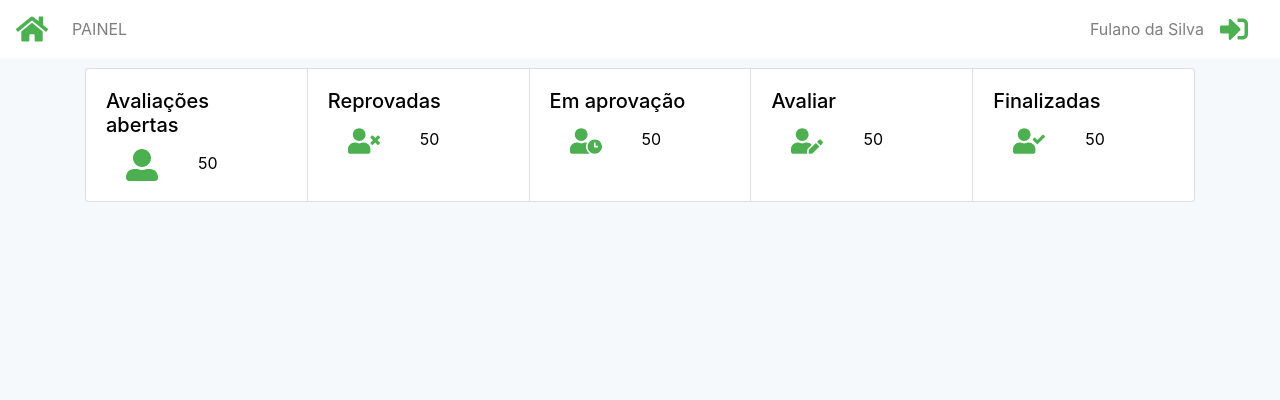
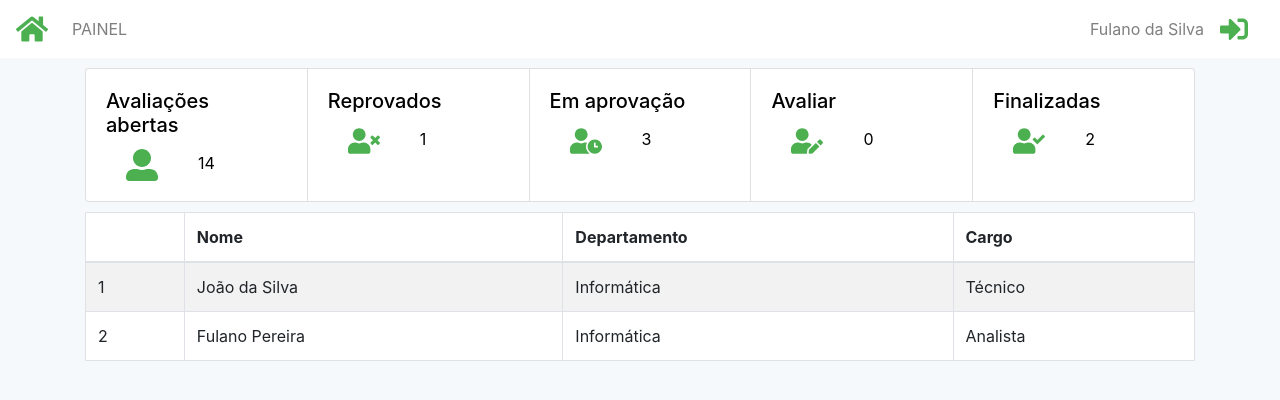
Before and after one commit to lucianovsjr/avd, a React (Create React App) app: page / in a window 1280 px wide. Shown: the top 400 px of the page. Built offline with nearby package versions, Linux system fonts and the light colour scheme.

Commit message:
Add List in Home

```diff
--- a/src/pages/Home/index.js
+++ b/src/pages/Home/index.js
@@ -1,59 +1,121 @@
-import React from 'react';
+import React, { Component } from 'react';
 import { Container, CardGroup } from 'react-bootstrap';
-import { FaUserAlt, FaUserTimes, FaUserClock, FaUserEdit, FaUserCheck } from 'react-icons/fa';
+import { FaUserAlt, FaUserTimes, FaUserClock, FaUserEdit, FaUserCheck, FaUserCircle } from 'react-icons/fa';
 
-import { CardHome } from './styles';
+import { CardHome, TableHome } from './styles';
 
-export default function Home() {
+function CardIcon({ icon }) {
+  switch(icon) {
+    case 'FaUserAlt':
+      return <FaUserAlt size={32} color="#4CAF50" />;
+    case 'FaUserTimes':
+      return <FaUserTimes size={32} color="#4CAF50" />;
+    case 'FaUserClock':
+      return <FaUserClock size={32} color="#4CAF50" />;
+    case 'FaUserEdit':
+      return <FaUserEdit size={32} color="#4CAF50" />;
+    case 'FaUserCheck':
+      return <FaUserCheck size={32} color="#4CAF50" />;
+    default:
+      return <FaUserCircle size={32} color="#4CAF50" />;
+  };
+}
+
+function Cards({ cards }) {
   return (
-    <Container fluid="md">
-      <CardGroup>
-        <CardHome onClick={() => {console.log('teste');}}>
+    <CardGroup>
+      { cards.map(card => (
+        <CardHome key={card.title} onClick={() => {console.log('teste');}}>
           <CardHome.Body>
-            <CardHome.Title>Avaliações abertas</CardHome.Title>
+            <CardHome.Title>{card.title}</CardHome.Title>
             <CardHome.Text>
-              <FaUserAlt size={32} color="#4CAF50" />
-              <span>50</span>
+              <CardIcon icon={card.icon}/>
+              <span>{card.total}</span>
             </CardHome.Text>
           </CardHome.Body>
         </CardHome>
-        <CardHome onClick={() => {console.log('teste');}}>
-          <CardHome.Body>
-            <CardHome.Title>Reprovadas</CardHome.Title>
-            <CardHome.Text>
-              <FaUserTimes size={32} color="#4CAF50" />
-              <span>50</span>
-            </CardHome.Text>
-          </CardHome.Body>
-        </CardHome>
-        <CardHome onClick={() => {console.log('teste');}}>
-          <CardHome.Body>
-            <CardHome.Title>Em aprovação</CardHome.Title>
-            <CardHome.Text>
-              <FaUserClock size={32} color="#4CAF50" />
-              <span>50</span>
-            </CardHome.Text>
-          </CardHome.Body>
-        </CardHome>
-        <CardHome onClick={() => {console.log('teste');}}>
-          <CardHome.Body>
-            <CardHome.Title>Avaliar</CardHome.Title>
-            <CardHome.Text>
-              <FaUserEdit size={32} color="#4CAF50" />
-              <span>50</span>
-            </CardHome.Text>
-          </CardHome.Body>
-        </CardHome>
-        <CardHome onClick={() => {console.log('teste');}}>
-          <CardHome.Body>
-            <CardHome.Title>Finalizadas</CardHome.Title>
-            <CardHome.Text>
-              <FaUserCheck size={32} color="#4CAF50" />
-              <span>50</span>
-            </CardHome.Text>
-          </CardHome.Body>
-        </CardHome>
-      </CardGroup>
-    </Container>
+      )) }
+    </CardGroup>
   );
 }
+
+function List({ colaboradores }) {
+  return (
+    <TableHome striped bordered hover>
+      <thead>
+        <tr>
+          <th></th>
+          <th>Nome</th>
+          <th>Departamento</th>
+          <th>Cargo</th>
+        </tr>
+      </thead>
+      <tbody>
+        {colaboradores.map(colaborador => (
+          <tr key={String(colaborador.id)}>
+            <td>{colaborador.id}</td>
+            <td>{colaborador.name}</td>
+            <td>{colaborador.departamento}</td>
+            <td>{colaborador.cargo}</td>
+          </tr>
+        ))}
+      </tbody>
+    </TableHome>
+  );
+}
+
+export default class Home extends Component {
+  state = {
+    cards: [
+      {
+        title: 'Avaliações abertas',
+        icon: 'FaUserAlt',
+        total: 14,
+      },
+      {
+        title: 'Reprovados',
+        icon: 'FaUserTimes',
+        total: 1,
+      },
+      {
+        title: 'Em aprovação',
+        icon: 'FaUserClock',
+        total: 3,
+      },
+      {
+        title: 'Avaliar',
+        icon: 'FaUserEdit',
+        total: 0,
+      },
+      {
+        title: 'Finalizadas',
+        icon: 'FaUserCheck',
+        total: 2,
+      }
+    ],
+    colaboradores: [
+      {
+        id: 1,
+        name: 'João da Silva',
+        departamento: 'Informática',
+        cargo: 'Técnico'
+      },
+      {
+        id: 2,
+        name: 'Fulano Pereira',
+        departamento: 'Informática',
+        cargo: 'Analista'
+      }
+    ],
+  };
+  render()  {
+    const { cards, colaboradores } = this.state;
+
+    return (
+      <Container fluid="md">
+        <Cards cards={cards}/>
+        <List colaboradores={colaboradores}/>
+      </Container>
+    );
+  }
+}
--- a/src/pages/Home/styles.js
+++ b/src/pages/Home/styles.js
@@ -1,9 +1,18 @@
 import styled from 'styled-components';
-import { Card } from 'react-bootstrap';
+import { Card, Table } from 'react-bootstrap';
 
 export const CardHome = styled(Card)`
+  &:hover {
+    cursor: pointer;
+  }
+
   svg {
     color: #4CAF50;
     margin: 0 40px 0 20px;
   }
 `;
+
+export const TableHome = styled(Table)`
+  background: white;
+  margin-top: 10px;
+`;
```
